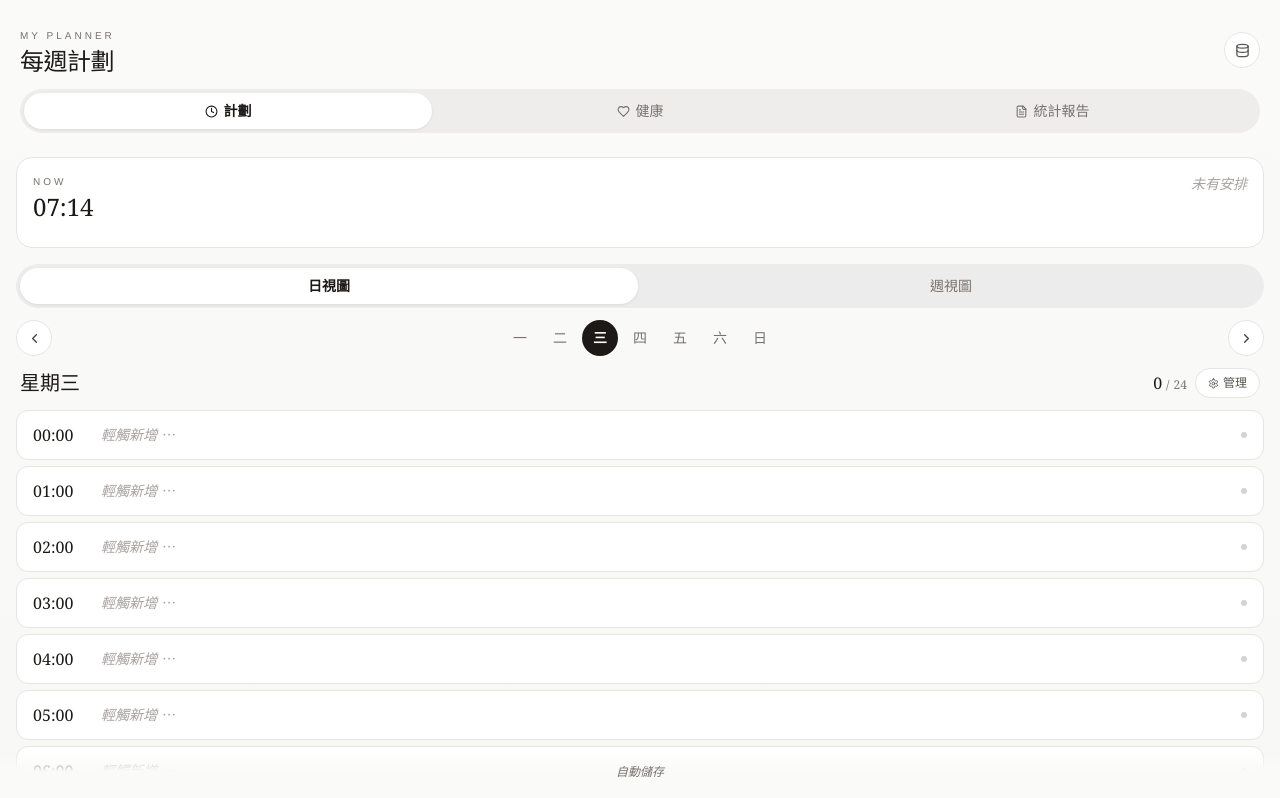
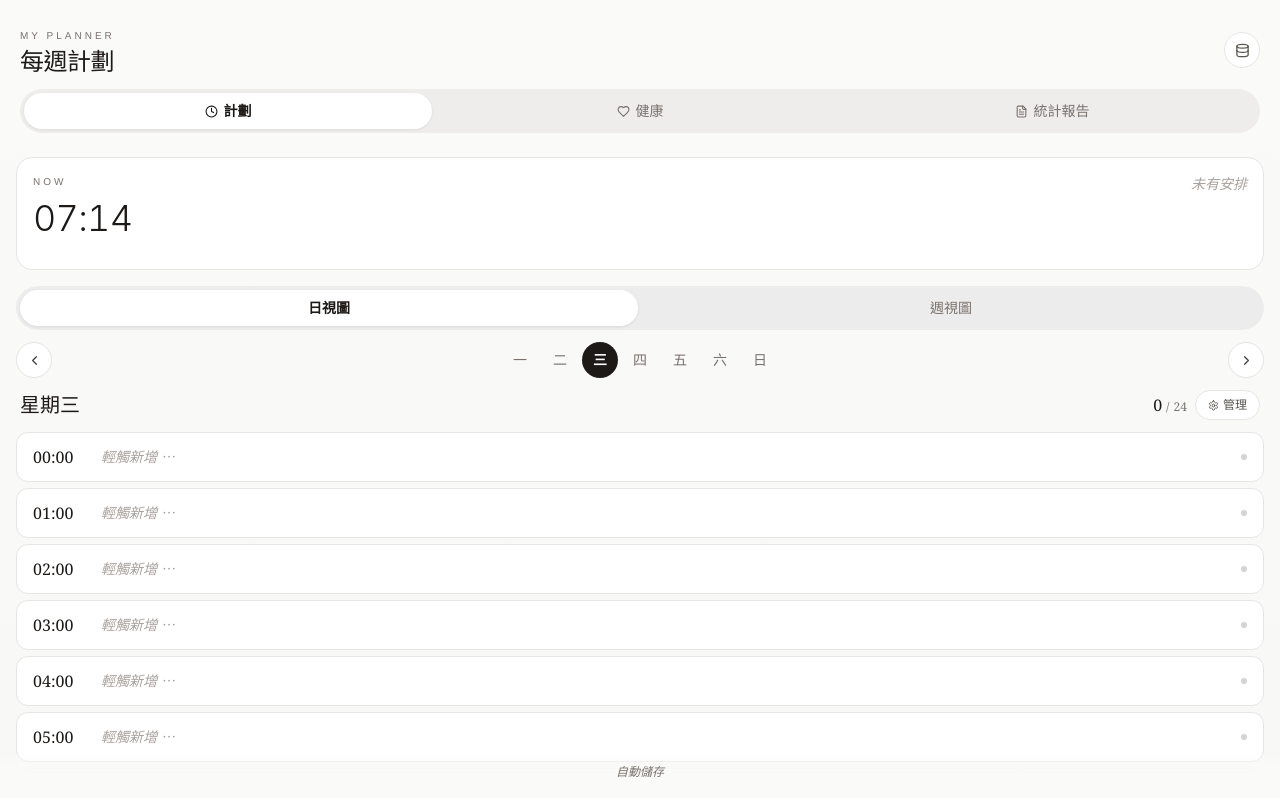
Before and after one commit to sunnywds123-w/my-planner-app, a React (Vite) app: page / in a window 1280 px wide. Shown: the top 798 px of the page. Built offline with nearby package versions, Linux system fonts and the light colour scheme.

Commit message:
style: Now Card 時間用 iOS Clock 字體
大時間（18:10 嗰個）改用 -apple-system/"SF Pro Display" + fontWeight
300 + letterSpacing -0.02em + 36px，靠近原生 iOS 鐘面風格。tabular-nums
保留，Now Card 其他文字（label、活動名）唔動。

```diff
--- a/src/App.jsx
+++ b/src/App.jsx
@@ -1775,7 +1775,7 @@ function NowCard({ activities, template, todayIdx }) {
       <div className="flex items-start justify-between mb-2">
         <div>
           <p className="text-[10px] tracking-[0.3em] text-stone-500 uppercase mb-0.5">Now</p>
-          <p className="text-2xl text-stone-900 tabular-nums" style={{ fontFamily: 'Georgia, serif', fontWeight: 400 }}>
+          <p className="text-stone-900 tabular-nums" style={{ fontFamily: '-apple-system, "SF Pro Display", "Helvetica Neue", sans-serif', fontSize: '36px', fontWeight: 300, letterSpacing: '-0.02em' }}>
             {timeStr}
           </p>
         </div>
```
